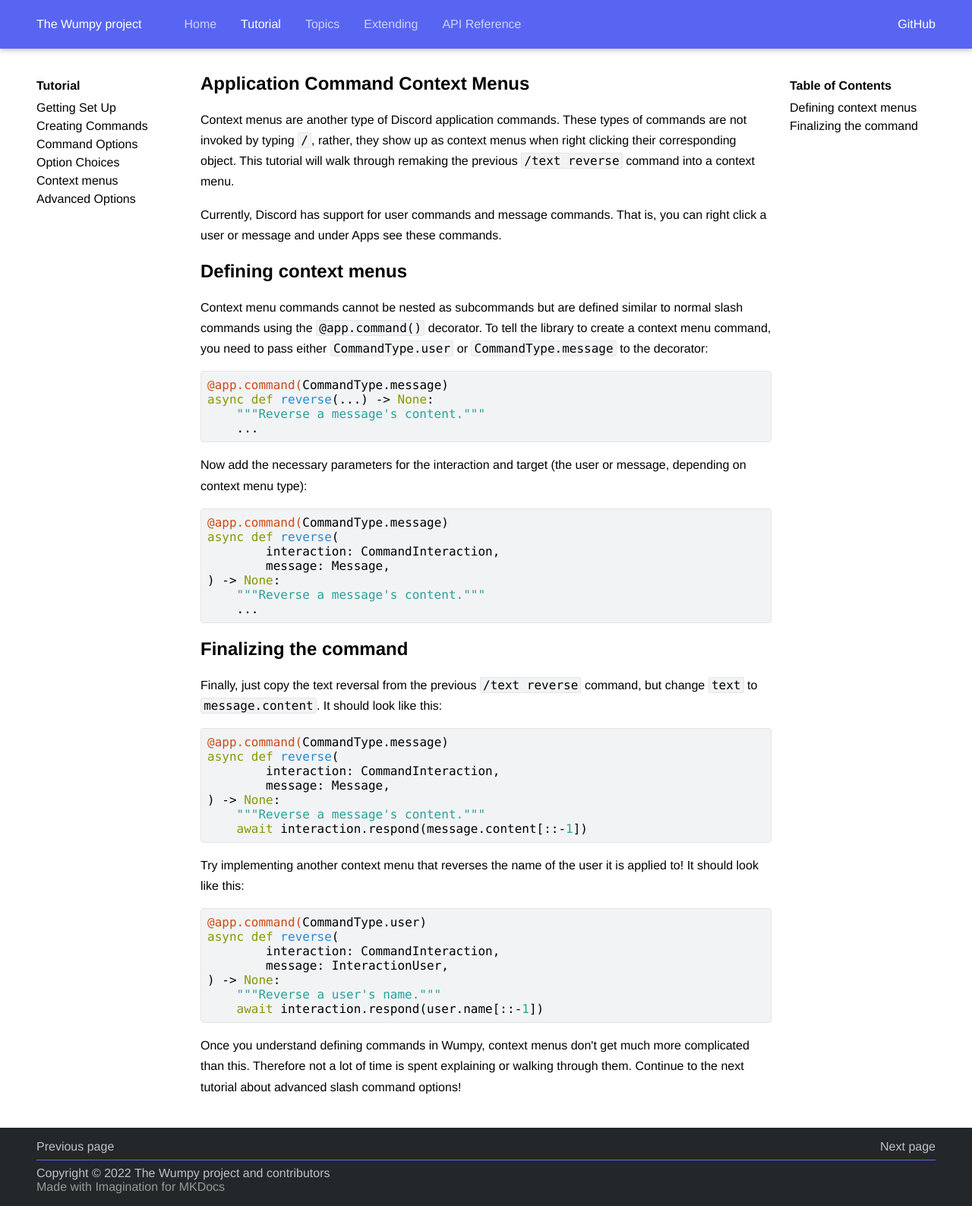
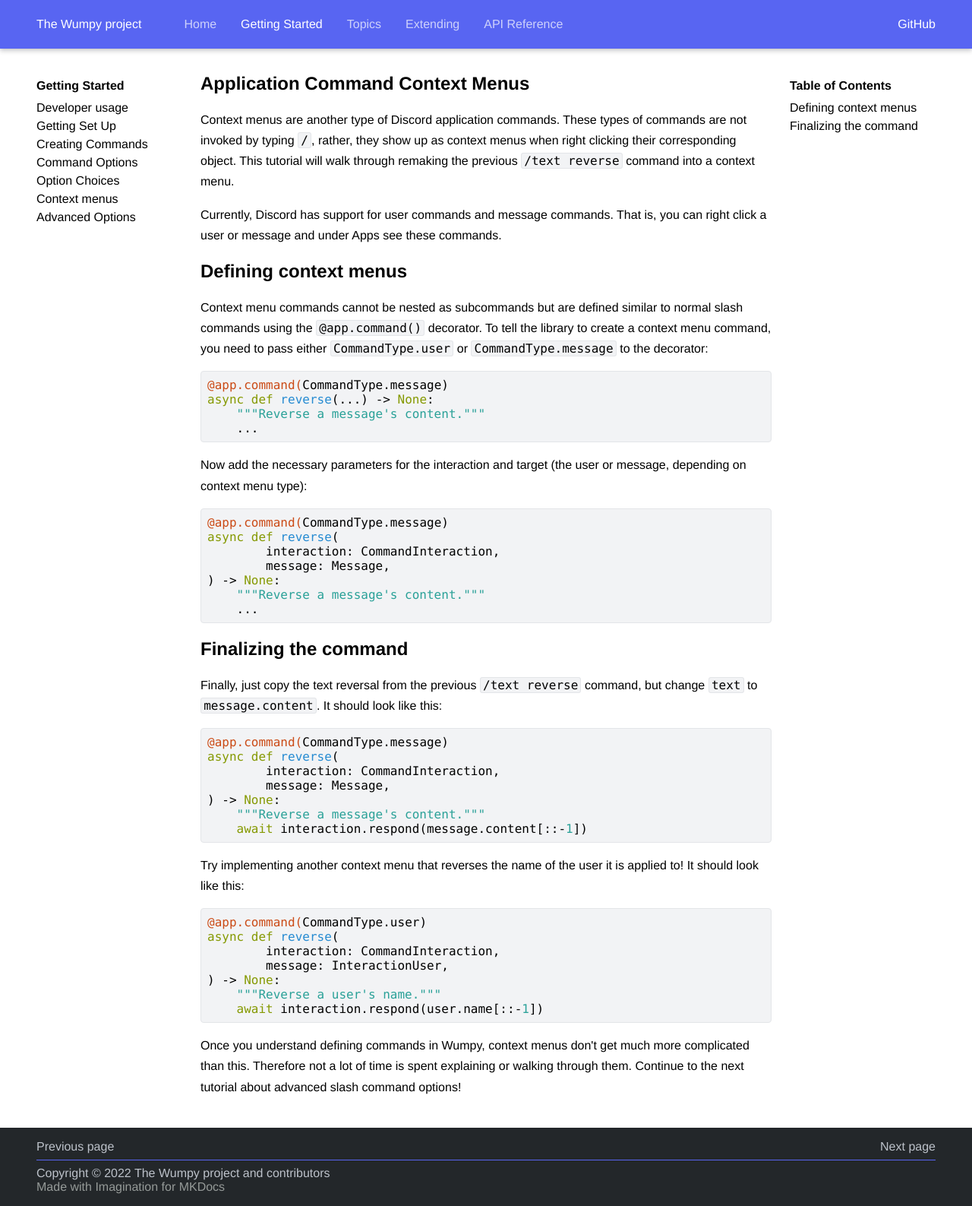
Before and after one commit to wumpyproject/docs, an MkDocs documentation site: the page built from docs/getting-started/context-menus.md, in a window 1280 px wide. Shown: the whole page at 76% size. Built offline with MkDocs 1.6.1, drawn with Linux system fonts in a browser that asks for light colours.

Commit message:
Rename Tutorial section to Getting Started

```diff
--- a/mkdocs.yml
+++ b/mkdocs.yml
@@ -29,13 +29,14 @@ markdown_extensions:
 nav:
   - Home: 'index.md'
 
-  - Tutorial:
-    - Getting Set Up: 'tutorial/getting-set-up/index.md'
-    - Creating Commands: 'tutorial/creating-commands/index.md'
-    - Command Options: 'tutorial/command-options.md'
-    - Option Choices: 'tutorial/option-choices.md'
-    - Context menus: 'tutorial/context-menus.md'
-    - Advanced Options: 'tutorial/advanced-options.md'
+  - Getting Started:
+    - Developer usage:
+      - Getting Set Up: 'getting-started/getting-set-up/index.md'
+      - Creating Commands: 'getting-started/creating-commands/index.md'
+      - Command Options: 'getting-started/command-options.md'
+      - Option Choices: 'getting-started/option-choices.md'
+      - Context menus: 'getting-started/context-menus.md'
+      - Advanced Options: 'tgetting-started/advanced-options.md'
 
   - Topics:
     - 'topics/index.md'
```
Also changed, not shown: docs/getting-started/advanced-options.md (renamed from docs/tutorial/advanced-options.md), docs/getting-started/command-options.md (renamed from docs/tutorial/command-options.md), docs/getting-started/context-menus.md (renamed from docs/tutorial/context-menus.md), docs/getting-started/creating-commands/index.md (renamed from docs/tutorial/creating-commands/index.md), docs/getting-started/getting-set-up/application-overview.png (renamed from docs/tutorial/getting-set-up/application-overview.png), docs/getting-started/getting-set-up/bot-confirmation.png (renamed from docs/tutorial/getting-set-up/bot-confirmation.png), docs/getting-started/getting-set-up/bot-overview.png (renamed from docs/tutorial/getting-set-up/bot-overview.png), docs/getting-started/getting-set-up/create-application.png (renamed from docs/tutorial/getting-set-up/create-application.png), docs/getting-started/getting-set-up/developer-dashboard.png (renamed from docs/tutorial/getting-set-up/developer-dashboard.png), docs/getting-started/getting-set-up/empty_bot_user.png (renamed from docs/tutorial/getting-set-up/empty_bot_user.png), docs/getting-started/getting-set-up/index.md (renamed from docs/tutorial/getting-set-up/index.md), docs/getting-started/getting-set-up/joined-bot.png (renamed from docs/tutorial/getting-set-up/joined-bot.png), docs/getting-started/getting-set-up/oauth2-flow.png (renamed from docs/tutorial/getting-set-up/oauth2-flow.png), docs/getting-started/getting-set-up/oauth2-url-generator.png (renamed from docs/tutorial/getting-set-up/oauth2-url-generator.png), 2 more files.
